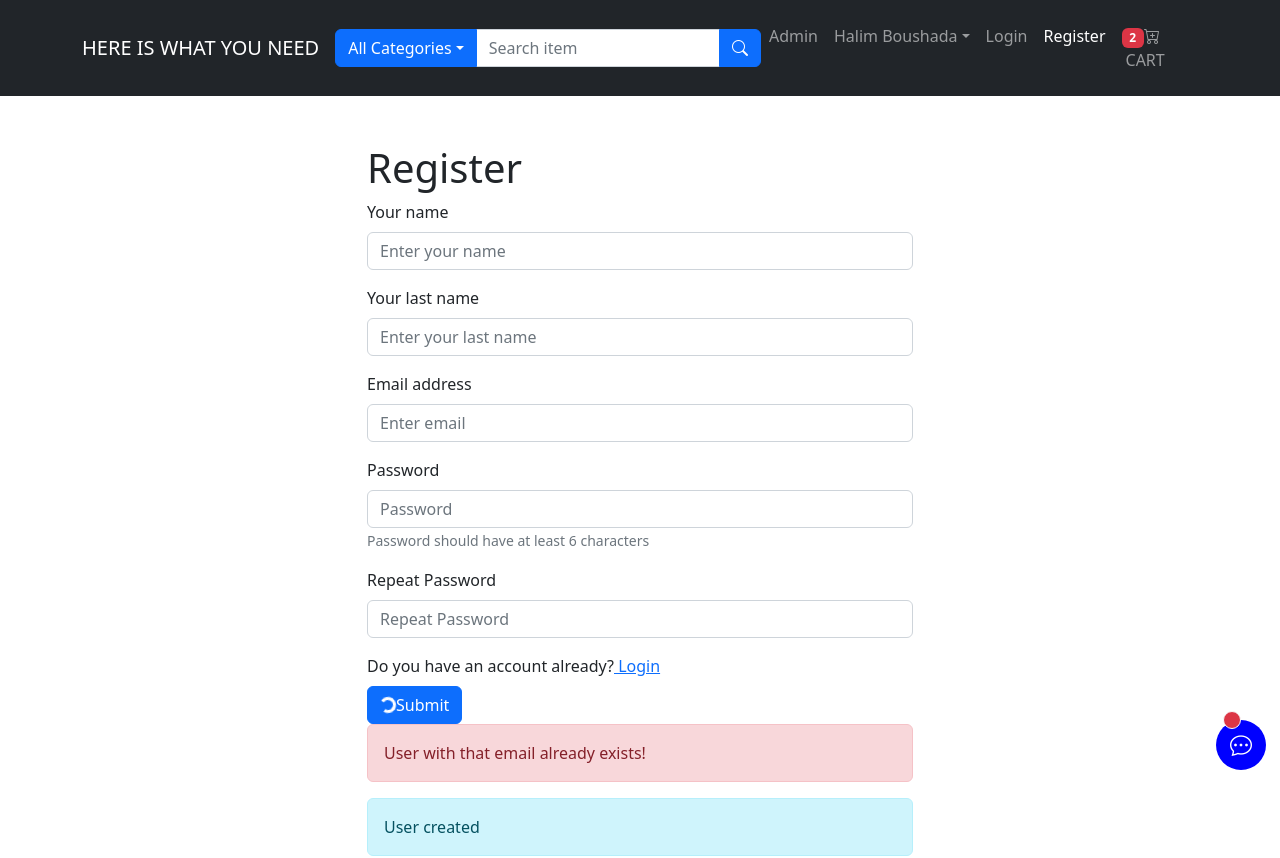
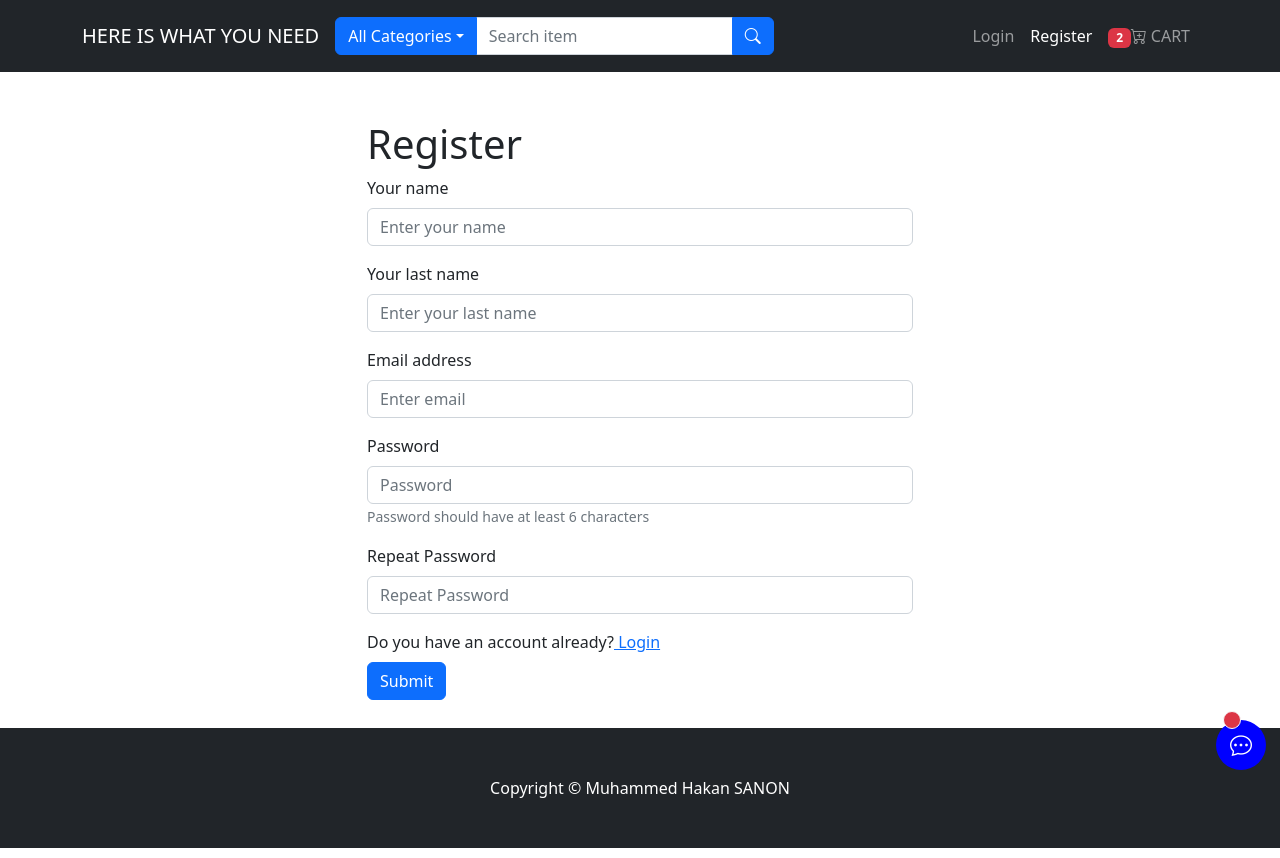
Before and after one commit to dikkat-lutfen/e-commerce-app, a React (Create React App) app in the folder frontend/: page /register in a window 1280 px wide. Shown: the top 858 px of the page. Built offline with nearby package versions, Linux system fonts and the light colour scheme.

Commit message:
header with redux

```diff
--- a/frontend/src/components/HeaderComponent.js
+++ b/frontend/src/components/HeaderComponent.js
@@ -14,11 +14,13 @@ import {
 import { LinkContainer } from "react-router-bootstrap";
 import { Link } from "react-router-dom";
 import {logout} from "../redux/actions/userActions"
-import { useDispatch } from "react-redux";
+import { useDispatch,useSelector } from "react-redux";
+
 
 function HeaderComponent() {
 
   const dispatch = useDispatch()
+  const {userInfo} = useSelector((state)=>state.userRegisterLogin)
   return (
     <Navbar collapseOnSelect expand="lg" bg="dark" variant="dark">
       <Container className="py-2">
@@ -42,49 +44,48 @@ function HeaderComponent() {
             </InputGroup>
           </Nav>
           <Nav>
-            <LinkContainer to="/admin/orders">
-              <Nav.Link>
-                Admin
-              {/*   <span className="position-absolute top-1 start-10 translate-middle p-2 bg-danger border border-light rounded-circle"></span> */}
-              </Nav.Link>
-            </LinkContainer>
+
+          {userInfo.isAdmin ? (
+              <LinkContainer to="/admin/orders">
+                <Nav.Link>
+                  Admin
+                  <span className="position-absolute top-1 start-10 translate-middle p-2 bg-danger border border-light rounded-circle"></span>
+                </Nav.Link>
+              </LinkContainer>
+            ) : userInfo.name && !userInfo.isAdmin ? (
+              <NavDropdown title={`${userInfo.name} ${userInfo.lastName}`} id="collasible-nav-dropdown">
+                <NavDropdown.Item
+                  eventKey="/user/my-orders"
+                  as={Link}
+                  to="/user/my-orders"
+                >
+                  My orders
+                </NavDropdown.Item>
+                <NavDropdown.Item eventKey="/user" as={Link} to="/user">
+                  My profile
+                </NavDropdown.Item>
+                <NavDropdown.Item onClick={() => dispatch(logout())}>
+                  Logout
+                </NavDropdown.Item>
+              </NavDropdown>
+            ) : (
+              <>
+                <LinkContainer to="/login">
+                  <Nav.Link>Login</Nav.Link>
+                </LinkContainer>
+                <LinkContainer to="/register">
+                  <Nav.Link>Register</Nav.Link>
+                </LinkContainer>
+              </>
+            )}
 
 
 
 
-            <NavDropdown title="Halim Boushada" id="collasible-nav-dropdown">
-              {/*  <NavDropdown.Item eventKey="/user/my-orders"  as={Link} to="/user/my-orders">My orders</NavDropdown.Item> */}
 
-              <NavDropdown.Item>
-                <Link
-                  eventKey="/user/my-orders"
-                  to="/user/my-orders"
-                  className="text-decoration-none link-dark  "
-                >
-                  My orders
-                </Link>
-              </NavDropdown.Item>
 
-              <NavDropdown.Item>
-                <Link
-                  eventKey="/user"
-                  to="/user"
-                  className="text-decoration-none link-dark  "
-                >
-                  My Profile
-                </Link>
-              </NavDropdown.Item>
 
-              <NavDropdown.Item  onclick={()=>dispatch(logout())}>Logout</NavDropdown.Item>
-            </NavDropdown>
 
-            <LinkContainer to="/login">
-              <Nav.Link>Login</Nav.Link>
-            </LinkContainer>
-
-            <LinkContainer to="/register">
-              <Nav.Link>Register</Nav.Link>
-            </LinkContainer>
 
             <LinkContainer to="/cart">
               <Nav.Link>
--- a/frontend/src/components/admin/AdminLinksComponent.js
+++ b/frontend/src/components/admin/AdminLinksComponent.js
@@ -25,7 +25,7 @@ function AdminLinksComponent() {
                 <LinkContainer to="/admin/analytics">
                     <Nav.Link >Analytics</Nav.Link>
                 </LinkContainer>
-                    <Nav.Link onclick={()=>dispatch(logout)}>Logout</Nav.Link>
+                    <Nav.Link onClick={()=>dispatch(logout())}>Logout</Nav.Link>
             </Nav>
         </Navbar>
 
--- a/frontend/src/pages/RegisterPage.js
+++ b/frontend/src/pages/RegisterPage.js
@@ -1,131 +1,18 @@
-import { Container, Row, Col, Form, Button, Alert } from "react-bootstrap";
-import { useState } from "react";
-import { Link } from "react-router-dom";
-import Spinner from 'react-bootstrap/Spinner'
+import RegisterPageComponent from "./components/RegisterPageComponent";
+import axios from "axios";
+import { useDispatch } from "react-redux";
+import { setReduxUserState } from "../redux/actions/userActions";
+
+const registerUserApiRequest = async (name, lastName, email, password) => {
+    const { data } = await axios.post("/api/users/register", { name, lastName, email, password });
+    sessionStorage.setItem("userInfo", JSON.stringify(data.userCreated));
+          if (data.success === "User created") window.location.href = "/user";
+    return data;
+}
+
 const RegisterPage = () => {
-  const [validated, setValidated] = useState(false);
-
-  const onChange = () => {
-      const password = document.querySelector("input[name=password]")
-      const confirm = document.querySelector("input[name=confirmPassword]")
-      if(confirm.value === password.value) {
-          confirm.setCustomValidity("")
-      } else {
-          confirm.setCustomValidity("Passwords do not match")
-      }
-  }
-
-  const handleSubmit = (event) => {
-    const form = event.currentTarget;
-    if (form.checkValidity() === false) {
-      event.preventDefault();
-      event.stopPropagation();
-    }
-
-    setValidated(true);
-  };
-  return (
-    <Container style={{marginBottom:"150px"}}>
-      <Row className="mt-5 justify-content-md-center">
-        <Col md={6}>
-          <h1>Register</h1>
-          <Form noValidate validated={validated} onSubmit={handleSubmit}>
-            <Form.Group className="mb-3" controlId="validationCustom01">
-              <Form.Label>Your name</Form.Label>
-              <Form.Control
-                required
-                type="text"
-                placeholder="Enter your name"
-                name="name"
-              />
-              <Form.Control.Feedback type="invalid">
-                Please enter a name
-              </Form.Control.Feedback>
-            </Form.Group>
-            <Form.Group className="mb-3" controlId="formBasicLastName">
-              <Form.Label>Your last name</Form.Label>
-              <Form.Control
-                required
-                type="text"
-                placeholder="Enter your last name"
-                name="lastName"
-              />
-              <Form.Control.Feedback type="invalid">
-                Please enter your last name
-              </Form.Control.Feedback>
-            </Form.Group>
-            <Form.Group className="mb-3" controlId="formBasicEmail">
-              <Form.Label>Email address</Form.Label>
-              <Form.Control
-                name="email"
-                required
-                type="email"
-                placeholder="Enter email"
-              />
-              <Form.Control.Feedback type="invalid">
-                Please anter a valid email address
-              </Form.Control.Feedback>
-            </Form.Group>
-            <Form.Group className="mb-3" controlId="formBasicPassword">
-              <Form.Label>Password</Form.Label>
-              <Form.Control
-                name="password"
-                required
-                type="password"
-                placeholder="Password"
-                minLength={6}
-                onChange={onChange}
-              />
-              <Form.Control.Feedback type="invalid">
-                Please anter a valid password
-              </Form.Control.Feedback>
-              <Form.Text className="text-muted">
-                Password should have at least 6 characters
-              </Form.Text>
-            </Form.Group>
-            <Form.Group className="mb-3" controlId="formBasicPasswordRepeat">
-              <Form.Label>Repeat Password</Form.Label>
-              <Form.Control
-                name="confirmPassword"
-                required
-                type="password"
-                placeholder="Repeat Password"
-                minLength={6}
-                onChange={onChange}
-              />
-              <Form.Control.Feedback type="invalid">
-                Both passwords should match
-              </Form.Control.Feedback>
-            </Form.Group>
-
-            <Row className="pb-2">
-              <Col>
-                Do you have an account already?
-                <Link to={"/login"}> Login </Link>
-              </Col>
-            </Row>
-
-            <Button type="submit">
-              <Spinner
-                as="span"
-                animation="border"
-                size="sm"
-                role="status"
-                aria-hidden="true"
-              />
-              Submit
-            </Button>
-            <Alert show={true} variant="danger">
-                User with that email already exists!
-            </Alert>
-            <Alert show={true} variant="info">
-                User created
-            </Alert>
-          </Form>
-        </Col>
-      </Row>
-    </Container>
-  );
+  const reduxDispatch = useDispatch();
+  return <RegisterPageComponent registerUserApiRequest={registerUserApiRequest} reduxDispatch={reduxDispatch} setReduxUserState={setReduxUserState} />
 };
 
 export default RegisterPage;
--- /dev/null
+++ b/frontend/src/pages/components/RegisterPageComponent.js
@@ -0,0 +1,176 @@
+import { Container, Row, Col, Form, Button, Alert } from "react-bootstrap";
+import { useState } from "react";
+import { Link } from "react-router-dom";
+import Spinner from "react-bootstrap/Spinner";
+const RegisterPageComponent = ({
+  registerUserApiRequest,
+  reduxDispatch,
+  setReduxUserState,
+}) => {
+  const [validated, setValidated] = useState(false);
+  const [registerUserResponseState, setRegisterUserResponseState] = useState({
+    success: "",
+    error: "",
+    loading: false,
+  });
+  const [passwordMatchState, setPasswordMatchState] = useState (true)
+
+  const onChange = () => {
+    const password = document.querySelector("input[name=password]");
+    const confirmPassword = document.querySelector("input[name=confirmPassword]");
+    if (confirmPassword.value === password.value) {
+       setPasswordMatchState(true)
+    } else {
+      setPasswordMatchState(false)
+    }
+  };
+
+  const handleSubmit = (event) => {
+    event.preventDefault();
+    event.stopPropagation();
+    const form = event.currentTarget.elements;
+    const email = form.email.value;
+    const name = form.name.value;
+    const lastName = form.lastName.value;
+    const password = form.password.value;
+    if (
+      event.currentTarget.checkValidity() === true &&
+      email &&
+      password &&
+      name &&
+      lastName &&
+      form.password.value === form.confirmPassword.value
+    ) {
+      setRegisterUserResponseState({ loading: true });
+      registerUserApiRequest(name, lastName, email, password)
+        .then((data) => {
+          setRegisterUserResponseState({
+            success: data.success,
+            loading: false,
+          });
+          reduxDispatch(setReduxUserState(data.userCreated));
+         /*   */
+        })
+        .catch((er) =>
+          setRegisterUserResponseState({
+            error: er.response.data.message
+              ? er.response.data.message
+              : er.response.data,
+          })
+        );
+    }
+
+    setValidated(true);
+  };
+  return (
+    <Container style={{marginBottom:"150px"}}>
+      <Row className="mt-5 justify-content-md-center">
+        <Col md={6}>
+          <h1>Register</h1>
+          <Form noValidate validated={validated} onSubmit={handleSubmit}>
+            <Form.Group className="mb-3" controlId="validationCustom01">
+              <Form.Label>Your name</Form.Label>
+              <Form.Control
+                required
+                type="text"
+                placeholder="Enter your name"
+                name="name"
+              />
+              <Form.Control.Feedback type="invalid">
+                Please enter a name
+              </Form.Control.Feedback>
+            </Form.Group>
+            <Form.Group className="mb-3" controlId="formBasicLastName">
+              <Form.Label>Your last name</Form.Label>
+              <Form.Control
+                required
+                type="text"
+                placeholder="Enter your last name"
+                name="lastName"
+              />
+              <Form.Control.Feedback type="invalid">
+                Please enter your last name
+              </Form.Control.Feedback>
+            </Form.Group>
+            <Form.Group className="mb-3" controlId="formBasicEmail">
+              <Form.Label>Email address</Form.Label>
+              <Form.Control
+                name="email"
+                required
+                type="email"
+                placeholder="Enter email"
+              />
+              <Form.Control.Feedback type="invalid">
+                Please anter a valid email address
+              </Form.Control.Feedback>
+            </Form.Group>
+            <Form.Group className="mb-3" controlId="formBasicPassword">
+              <Form.Label>Password</Form.Label>
+              <Form.Control
+                name="password"
+                required
+                type="password"
+                placeholder="Password"
+                minLength={6}
+                onChange={onChange}
+                isInvalid={!passwordMatchState}
+              />
+              <Form.Control.Feedback type="invalid">
+                Please anter a valid password
+              </Form.Control.Feedback>
+              <Form.Text className="text-muted">
+                Password should have at least 6 characters
+              </Form.Text>
+            </Form.Group>
+            <Form.Group className="mb-3" controlId="formBasicPasswordRepeat">
+              <Form.Label>Repeat Password</Form.Label>
+              <Form.Control
+                name="confirmPassword"
+                required
+                type="password"
+                placeholder="Repeat Password"
+                minLength={6}
+                onChange={onChange}
+                isInvalid={!passwordMatchState}
+              />
+              <Form.Control.Feedback type="invalid">
+                Both passwords should match
+              </Form.Control.Feedback>
+            </Form.Group>
+
+            <Row className="pb-2">
+              <Col>
+                Do you have an account already?
+                <Link to={"/login"}> Login </Link>
+              </Col>
+            </Row>
+
+            <Button type="submit">
+              {registerUserResponseState &&
+              registerUserResponseState.loading === true ? (
+                <Spinner
+                  as="span"
+                  animation="border"
+                  size="sm"
+                  role="status"
+                  aria-hidden="true"
+                />
+              ) : (
+                ""
+              )}
+              Submit
+            </Button>
+            <Alert show={registerUserResponseState && registerUserResponseState.error === "user exists"} variant="danger">
+              User with that email already exists!
+            </Alert>
+            <Alert show={registerUserResponseState && registerUserResponseState.success === "User created"} variant="info">
+              User created
+            </Alert>
+          </Form>
+        </Col>
+      </Row>
+    </Container>
+  );
+};
+
+export default RegisterPageComponent;
```
Also changed, not shown: frontend/public/manifest.json.
